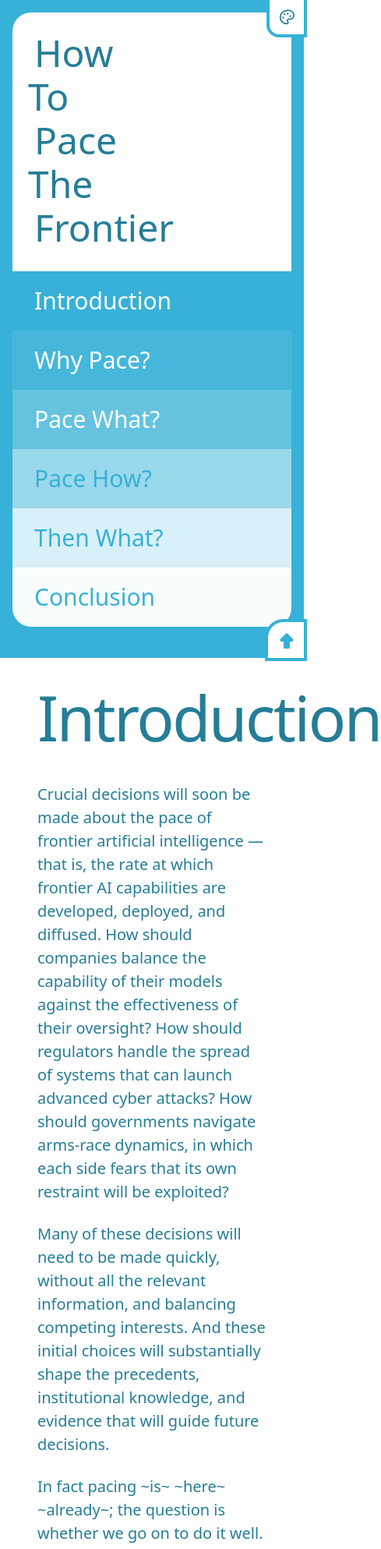
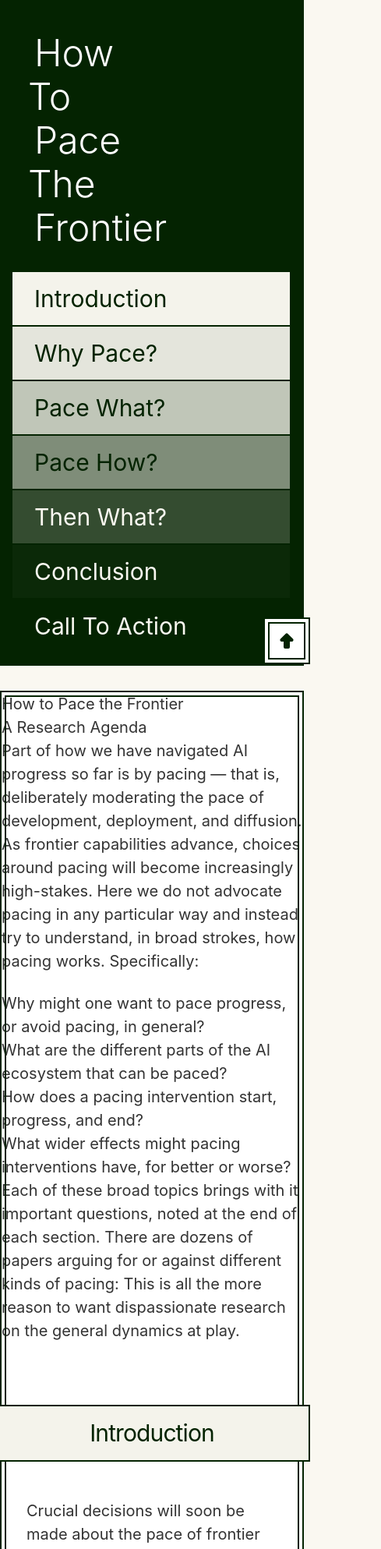
Before and after one commit to paradigm-3-institute/pace, an Astro site: page / in a window 390 px wide. Shown: the top 1987 px of the page at 78% size, 489 px wide, since content can reach past the window. Built offline with nearby package versions, Linux system fonts and the light colour scheme; Astro itself is replaced by a stand-in of ours.

Commit message:
new styling

```diff
--- a/astro.config.mjs
+++ b/astro.config.mjs
@@ -1,5 +1,5 @@
 // @ts-check
-import { defineConfig } from "astro/config";
+import { defineConfig, fontProviders } from "astro/config";
 import tailwindcss from "@tailwindcss/vite";
 
 // https://astro.build/config
@@ -7,4 +7,20 @@ export default defineConfig({
   vite: {
     plugins: [tailwindcss()],
   },
+  fonts: [
+    {
+      provider: fontProviders.local(),
+      name: "Satoshi",
+      cssVariable: "--font-satoshi",
+      options: {
+        variants: [
+          {
+            weight: "300 900",
+            style: "normal",
+            src: ["./public/fonts/Satoshi.woff2"],
+          },
+        ],
+      },
+    },
+  ],
 });
--- a/src/components/NavItem.astro
+++ b/src/components/NavItem.astro
@@ -9,18 +9,19 @@ interface Props {
 const { href, textClass, label, sectionId } = Astro.props;
 ---
 
-<li class:list={[textClass, "nav-item last:rounded-b-3xl md:last:rounded-bl-none"]} data-section-id={sectionId}>
-  <a class="px-7 py-5 block" href={href}>{label}</a>
+<li class:list={[textClass, "nav-item"]} data-section-id={sectionId}>
+  <a class="px-7 py-4 block" href={href}>{label}</a>
 </li>
 
 <style>
   .nav-item {
     background-color: var(--nav-bg, transparent);
-    transition: background-color 300ms ease;
+    transition: background-color 0ms none;
+    border-top: solid 1px var(--color-sidebar);
+    border-bottom: solid 1px var(--color-sidebar);
   }
 
   .nav-item.is-active {
-    background: transparent;
     transition: background-color 300ms ease 600ms;
   }
 </style>
--- a/src/components/Section.astro
+++ b/src/components/Section.astro
@@ -13,8 +13,8 @@ const { Content } = content;
 ---
 
 <section id={id} class:list={["mb-12 -scroll-mt-8 last:mb-0"]}>
-  <div class="mx-auto px-6 md:px-10">
-    <h2>{title}</h2>
+  <h2 style="background: var(--nav-bg);" class={textClass}>{title}</h2>
+  <div class="mx-auto px-8 md:px-16">
     <Content />
   </div>
 </section>
--- /dev/null
+++ b/src/content/index.md
@@ -0,0 +1,8 @@
+Part of how we have navigated AI progress so far is by pacing — that is, deliberately moderating the pace of development, deployment, and diffusion. As frontier capabilities advance, choices around pacing will become increasingly high-stakes. Here we do not advocate pacing in any particular way and instead try to understand, in broad strokes, how pacing works. Specifically:
+
+1. Why might one want to pace progress, or avoid pacing, in general?
+2. What are the different parts of the AI ecosystem that can be paced?
+3. How does a pacing intervention start, progress, and end?
+4. What wider effects might pacing interventions have, for better or worse?
+
+Each of these broad topics brings with it important questions, noted at the end of each section. There are dozens of papers arguing for or against different kinds of pacing: This is all the more reason to want dispassionate research on the general dynamics at play.
--- /dev/null
+++ b/src/content/sections/07-call-to-action.md
@@ -0,0 +1,7 @@
+---
+title: Call to Action
+order: 7
+summary: "Sed ut perspiciatis unde omnis iste natus error sit voluptatem."
+---
+
+If you are interested in working on any of the open questions we lay out above, we’d love to hear from you. We’re also interested in critiques of this piece.
--- a/src/layouts/Layout.astro
+++ b/src/layouts/Layout.astro
@@ -1,4 +1,5 @@
 ---
+import { Font } from "astro:assets";
 import "../styles/global.css";
 
 interface Props {
@@ -18,57 +19,9 @@ const { title, description } = Astro.props;
     <meta name="generator" content={Astro.generator} />
     {description && <meta name="description" content={description} />}
     <title>{title}</title>
+    <Font cssVariable="--font-satoshi" preload />
   </head>
   <body>
-    <div id="bg-fade" class="fixed inset-0 -z-10 pointer-events-none" aria-hidden="true"></div>
     <slot />
   </body>
 </html>
-
-<script>
-  const bg = document.getElementById("bg-fade");
-
-  const hexToRgb = (hex: string): { r: number; g: number; b: number } | null => {
-    const normalized = hex.trim().replace("#", "");
-    const full =
-      normalized.length === 3
-        ? normalized
-            .split("")
-            .map((c) => c + c)
-            .join("")
-        : normalized;
-    if (full.length !== 6) return null;
-    const num = Number.parseInt(full, 16);
-    if (Number.isNaN(num)) return null;
-    return { r: (num >> 16) & 255, g: (num >> 8) & 255, b: num & 255 };
-  };
-
-  let ticking = false;
-
-  const update = () => {
-    ticking = false;
-    const rootStyle = getComputedStyle(document.documentElement);
-    const from = hexToRgb(rootStyle.getPropertyValue("--color-from"));
-    const to = hexToRgb(rootStyle.getPropertyValue("--color-to"));
-    if (!bg || !from || !to) return;
-
-    const max = document.documentElement.scrollHeight - window.innerHeight;
-    const progress = max > 0 ? Math.min(Math.max(window.scrollY / max, 0), 1) : 0;
-    const r = Math.round(from.r + (to.r - from.r) * progress);
-    const g = Math.round(from.g + (to.g - from.g) * progress);
-    const b = Math.round(from.b + (to.b - from.b) * progress);
-    bg.style.backgroundColor = `rgb(${r}, ${g}, ${b})`;
-  };
-
-  const onScroll = () => {
-    if (!ticking) {
-      ticking = true;
-      requestAnimationFrame(update);
-    }
-  };
-
-  update();
-  window.addEventListener("scroll", onScroll, { passive: true });
-  window.addEventListener("resize", update);
-  window.addEventListener("colors-updated", update);
-</script>
--- a/src/pages/index.astro
+++ b/src/pages/index.astro
@@ -3,7 +3,7 @@ import { getEntry, render } from "astro:content";
 import Layout from "../layouts/Layout.astro";
 import NavItem from "../components/NavItem.astro";
 import Section from "../components/Section.astro";
-import ColorEditor from "../components/ColorEditor.astro";
+import { Content as Intro } from "../content/index.md";
 
 const sectionMeta = [
   {
@@ -14,7 +14,7 @@ const sectionMeta = [
   },
   { slug: "02-why-pace", id: "why-pace", label: "Why Pace?", textClass: "text-light" },
   { slug: "03-pace-what", id: "pace-what", label: "Pace What?", textClass: "text-light" },
-  { slug: "04-pace-how", id: "pace-how", label: "Pace How?", textClass: "text-dark" },
+  { slug: "04-pace-how", id: "pace-how", label: "Pace How?", textClass: "text-light" },
   {
     slug: "05-then-what",
     id: "then-what",
@@ -25,6 +25,12 @@ const sectionMeta = [
     slug: "06-conclusion",
     id: "conclusion",
     label: "Conclusion",
+    textClass: "text-dark",
+  },
+  {
+    slug: "07-call-to-action",
+    id: "call-to-action",
+    label: "Call To Action",
     textClass: "text-dark",
   },
 ] as const;
@@ -41,8 +47,11 @@ const sections = await Promise.all(
   title="How to Pace The Frontier"
   description="A field guide to spending your effort budget across a long distance."
 >
-  <aside class="md:fixed w-full p-4 md:p-0 md:w-60 lg:w-76 md:h-dvh overflow-auto">
-    <hgroup class="p-7 pb-8 bg-background rounded-t-3xl md:rounded-none">
+  <aside
+    class="md:fixed w-full p-4 md:p-0 md:w-60 lg:w-76 md:h-dvh overflow-auto bg-sidebar text-background border-r-2 border-r-sidebar"
+  >
+    <a href="#">
+      <hgroup class="p-7 pb-8">
         <h1 class="text-5xl capitalize font-light grid gap-2">
           <div>How</div>
           <div class="-ml-2">to</div>
@@ -50,8 +59,8 @@ const sections = await Promise.all(
           <div class="-ml-2">the</div>
           <div>frontier</div>
         </h1>
-      <!-- <p class="mt-6 italic text-2xl">A Research Agenda</p> -->
       </hgroup>
+    </a>
     <nav>
       <ul class="text-3xl">
         {
@@ -63,8 +72,12 @@ const sections = await Promise.all(
     </nav>
   </aside>
 
-  <main class="w-full md:pl-67 lg:pl-83 md:pr-6 px-4 py-8 lg:py-24">
-    <article class="max-w-220 2xl:max-w-260 bg-background mx-auto rounded-3xl p-2 lg:py-16 lg:px-12">
+  <main class="w-full md:pl-67 lg:pl-83 md:pr-6 py-8 lg:py-24">
+    <article
+      class="max-w-220 2xl:max-w-260 bg-background mx-auto lg:py-16 border-2 border-sidebar -outline-offset-8 outline-2 outline-sidebar"
+    >
+      <h1>How to Pace the Frontier <br /> A Research Agenda</h1>
+      <Intro />
       {
         sections.map(({ id, label, textClass, content }) => (
           <Section id={id} title={label} textClass={textClass} content={content} />
@@ -75,22 +88,14 @@ const sections = await Promise.all(
 
   <a
     href="#"
-    class="md:hidden fixed -bottom-1 -right-1 bg-background p-3 pr-2.5 pb-2.5 rounded-tl-3xl border-4 border-from"
+    class="md:hidden fixed -bottom-2 -right-2 bg-background p-4 border-2 border-sidebar text-sidebar outline-2 outline-sidebar -outline-offset-8"
   >
-    <svg
-      xmlns="http://www.w3.org/2000/svg"
-      width="24"
-      height="24"
-      viewBox="0 0 24 24"
-      fill="currentColor"
-      class="text-from"
+    <svg xmlns="http://www.w3.org/2000/svg" width="24" height="24" viewBox="0 0 24 24" fill="currentColor"
       ><path stroke="none" d="M0 0h24v24H0z" fill="none"></path><path
         d="M10.586 3l-6.586 6.586a2 2 0 0 0 -.434 2.18l.068 .145a2 2 0 0 0 1.78 1.089h2.586v7a2 2 0 0 0 2 2h4l.15 -.005a2 2 0 0 0 1.85 -1.995l-.001 -7h2.587a2 2 0 0 0 1.414 -3.414l-6.586 -6.586a2 2 0 0 0 -2.828 0z"
       ></path></svg
     >
   </a>
-
-  <ColorEditor />
 </Layout>
 
 <script>
@@ -164,14 +169,16 @@ const sections = await Promise.all(
     if (totalHeight <= 0) return;
 
     sections.forEach((section, rank) => {
-      const item = document.querySelector<HTMLElement>(`.nav-item[data-section-id="${section.id}"]`);
-      if (!item) return;
-
       const progress = Math.min(Math.max((section.offsetTop + (rank - 1) * 60) / totalHeight, 0), 1);
       const r = lerpChannel(from.r, to.r, progress);
       const g = lerpChannel(from.g, to.g, progress);
       const b = lerpChannel(from.b, to.b, progress);
-      item.style.setProperty("--nav-bg", `rgb(${r}, ${g}, ${b})`);
+      const color = `rgb(${r}, ${g}, ${b})`;
+
+      section.style.setProperty("--nav-bg", color);
+
+      const item = document.querySelector<HTMLElement>(`.nav-item[data-section-id="${section.id}"]`);
+      if (item) item.style.setProperty("--nav-bg", color);
     });
   };
 
--- a/src/styles/global.css
+++ b/src/styles/global.css
@@ -1,20 +1,23 @@
 @import "tailwindcss";
 
 @theme {
-  --font-sans: ui-sans-serif, system-ui, -apple-system, "Segoe UI", sans-serif;
+  --font-sans: var(--font-satoshi), ui-sans-serif, system-ui, -apple-system, "Segoe UI", sans-serif;
   --font-serif: "Iowan Old Style", "Palatino Linotype", Georgia, serif;
 
-  --color-from: #37b1d7;
-  --color-to: #ffffff;
-  --color-foreground: #257d97;
+  --color-sidebar: #042301;
   --color-background: #ffffff;
-  --color-light: #ffffff;
-  --color-dark: #37b1d7;
+
+  --color-from: #faf8f1;
+  --color-to: #042301;
+  --color-foreground: #333333;
+  --color-light: #042301;
+  --color-dark: #faf8f1;
 }
 
 html {
-  scroll-behavior: smooth;
+  scroll-behavior: auto !important;
   color: var(--color-foreground);
+  background: var(--color-from);
 }
 
 article {
@@ -26,9 +29,17 @@ article p {
 }
 
 article h2 {
-  font-size: 4em;
-  margin-bottom: 24px;
+  font-size: 30px;
+  margin-top: 80px;
+  margin-bottom: 48px;
   letter-spacing: -0.03em;
+  padding: 12px;
+  border: solid 2px var(--color-sidebar);
+  width: calc(100% + 20px);
+  margin-left: -10px;
+  text-align: center;
+  position: sticky;
+  top: 0;
 }
 
 article h3 {
```
Also changed, not shown: public/fonts/Satoshi.woff2 (added). Lines whose indentation alone changed are shown as unchanged.
